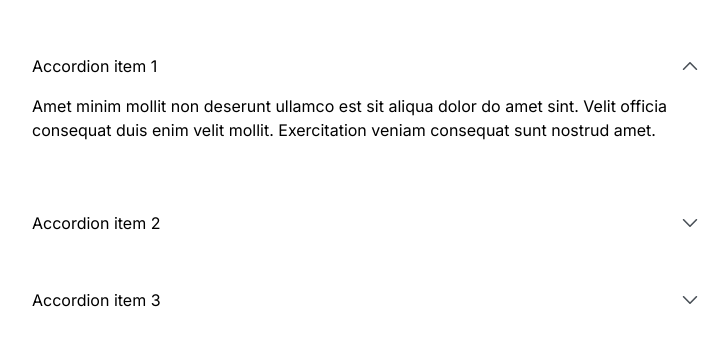
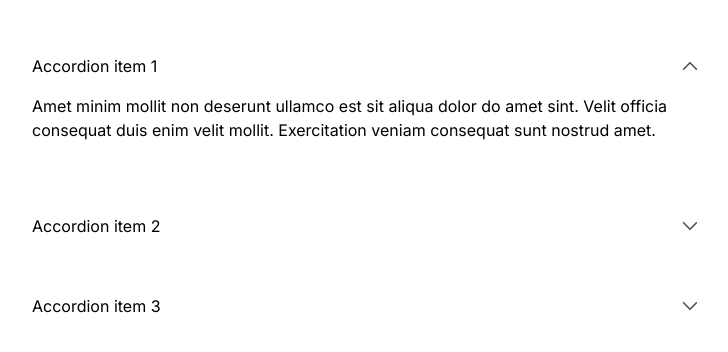
Before and after one commit to js-tasks-ru/htmlcss-20210409_itsanti, a website: page 03-lection1/02-accordion/index.html in a window 1280 px wide. Shown: the part 170-522 px from the top of the page, without its empty margins (320-1048 px from the left). Drawn offline with nearby package versions, Linux system fonts and the light colour scheme.

Commit message:
accordion__item refactoring

```diff
--- a/03-lection1/02-accordion/accordion.css
+++ b/03-lection1/02-accordion/accordion.css
@@ -2,14 +2,18 @@
 .accordion {
     width: 730px;
     background: var(--white);
+    margin: auto;
+}
+
+.accordion__item {
     border: 1px solid var(--grey-3);
     box-sizing: border-box;
     border-radius: 8px;
     padding: 24px 32px;
 }
 
-.accordion + .accordion {
-    margin-top: 5px;
+.accordion__item + .accordion__item {
+    margin-top: 8px;
 }
 
 .accordion__summary {
--- a/03-lection1/02-accordion/index.html
+++ b/03-lection1/02-accordion/index.html
@@ -16,7 +16,8 @@
         </style>
     </head>
     <body>
-        <details class="accordion" open>
+        <div class="accordion">
+            <details class="accordion__item" open>
                 <summary class="accordion__summary">
                     Accordion item 1
                 <svg class="accordion__icon accordion__icon_opened" width="18" height="10" viewBox="0 0 18 10" fill="none" xmlns="http://www.w3.org/2000/svg">
@@ -28,7 +29,7 @@
                     Velit officia consequat duis enim velit mollit. Exercitation veniam consequat sunt nostrud amet.
                 </p>
             </details>
-        <details class="accordion">
+            <details class="accordion__item">
                 <summary class="accordion__summary">
                     Accordion item 2
                 <svg class="accordion__icon" width="18" height="10" viewBox="0 0 18 10" fill="none" xmlns="http://www.w3.org/2000/svg">
@@ -40,7 +41,7 @@
                     Velit officia consequat duis enim velit mollit. Exercitation veniam consequat sunt nostrud amet.
                 </p>
             </details>
-        <details class="accordion">
+            <details class="accordion__item">
                 <summary class="accordion__summary">
                     Accordion item 3
                 <svg class="accordion__icon" width="18" height="10" viewBox="0 0 18 10" fill="none" xmlns="http://www.w3.org/2000/svg">
@@ -52,5 +53,6 @@
                     Velit officia consequat duis enim velit mollit. Exercitation veniam consequat sunt nostrud amet.
                 </p>
             </details>
+        </div>
     </body>
 </html>
```
Lines whose indentation alone changed are shown as unchanged.
